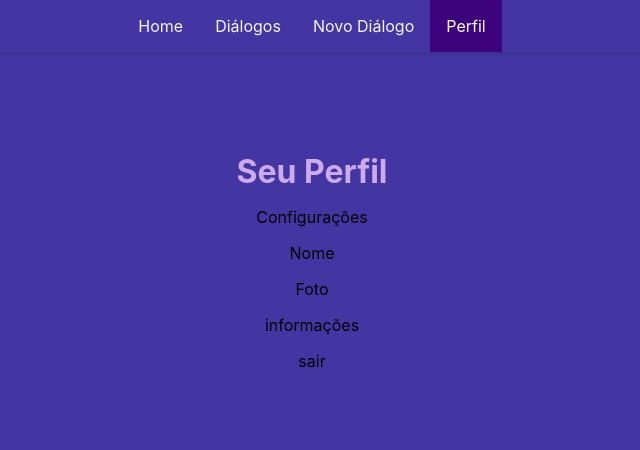
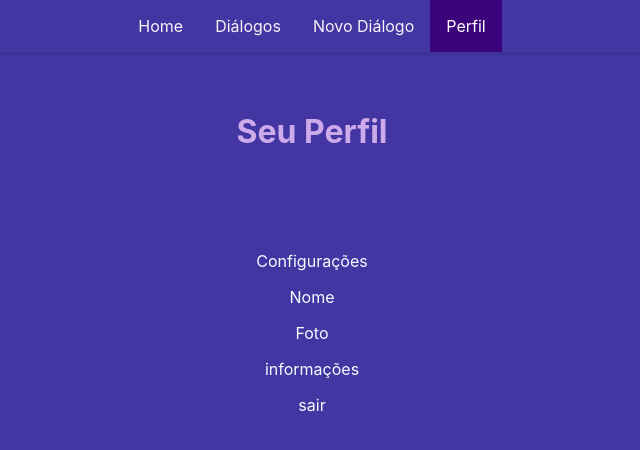
Before and after one commit to Jessesantoz/Web-Dialogs, a React (Create React App) app: page /Perfil in a window 1280 px wide. Shown: the top 450 px of the page, without its empty margins (328-968 px from the left). Built offline with nearby package versions, Linux system fonts and the light colour scheme.

Commit message:
Organização da aba Perfil

```diff
--- a/src/components/Perfil/Perfil.css
+++ b/src/components/Perfil/Perfil.css
@@ -0,0 +1,13 @@
+.App h1 {
+    margin-top: 60px;
+    margin-bottom: 100px;
+}
+
+.App .corpo a {
+    color: azure;
+    text-decoration: none;
+}
+
+.App .corpo a:hover {
+    transform: scale(1.1);
+}
--- a/src/components/Perfil/Perfil.js
+++ b/src/components/Perfil/Perfil.js
@@ -1,14 +1,19 @@
+
+import "./Perfil.css"
 
 function Perfil () {
     return <>
 
-    <h1>Seu Perfil</h1>
-    <p>Configurações</p>
-    <p>Nome</p>
-    <p>Foto</p>
-    <p>informações</p>
-    <p>sair</p>
-
+    <div className="App">
+        <h1>Seu Perfil</h1>
+        <div className="corpo">
+            <a href=""><p>Configurações</p></a>
+            <a href=""><p>Nome</p></a>
+            <a href=""><p>Foto</p></a>
+            <a href=""><p>informações</p></a>
+            <a href=""><p>sair</p></a>
+        </div>
+    </div>
     </>
 }
 
```
